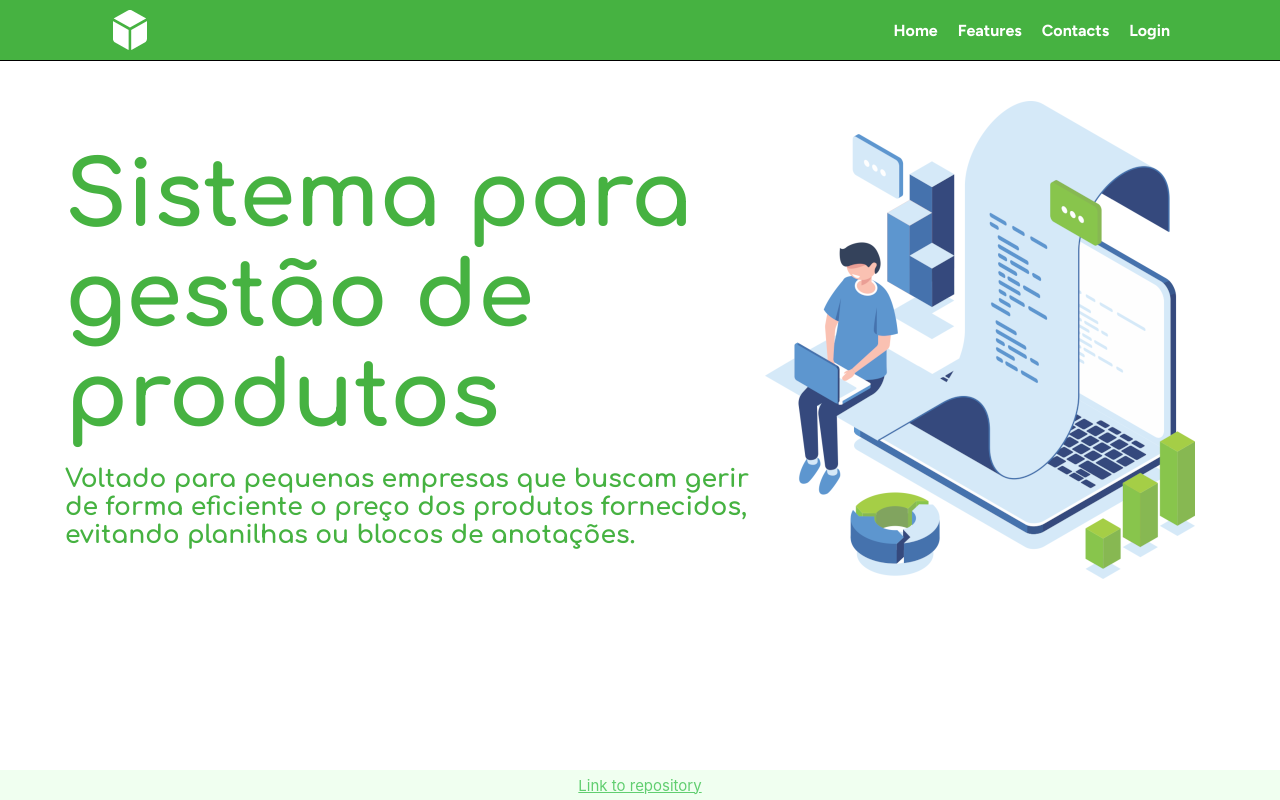
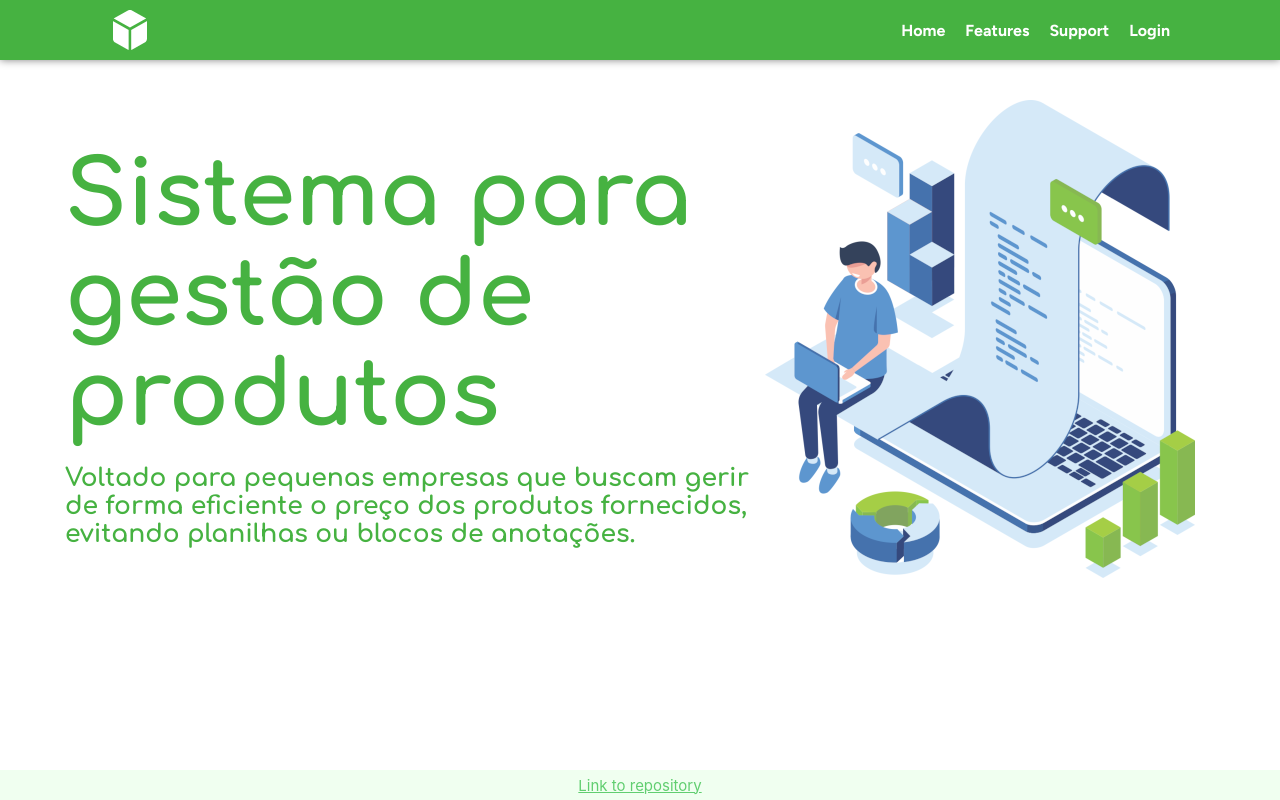
Before and after one commit to leodoprado/Listto, a React (Create React App) app in the folder frontend/: page / in a window 1280 px wide. Built offline with nearby package versions, Linux system fonts and the light colour scheme.

Commit message:
Atualizando header

```diff
--- a/frontend/src/components/Header/HeaderComponent.js
+++ b/frontend/src/components/Header/HeaderComponent.js
@@ -8,9 +8,9 @@ const HeaderComponent = () => {
         <img src={LogoListto}/>
         <nav>
             <a href="/">Home</a>
-            <a href="/informacoes">Features</a>
-            <a href="/registrar">Contacts</a>
-            <a href="/entrar">Login</a>
+            <a href="/features">Features</a>
+            <a href="/support">Support</a>
+            <a href="/login">Login</a>
         </nav>
     </ContainerHeader>
   )
--- a/frontend/src/components/Header/HeaderStyle.js
+++ b/frontend/src/components/Header/HeaderStyle.js
@@ -7,10 +7,10 @@ export const ContainerHeader = styled.div`
     justify-content: space-between;
     align-items: center;
     background: #46B241;
-    border-bottom: 1px solid #000;
     margin-right: auto;
     margin-left: auto;
     font-family: 'Figtree', sans-serif;
+    box-shadow: 0px 0px 8px gray;
 
     nav {
         display: flex;
```
